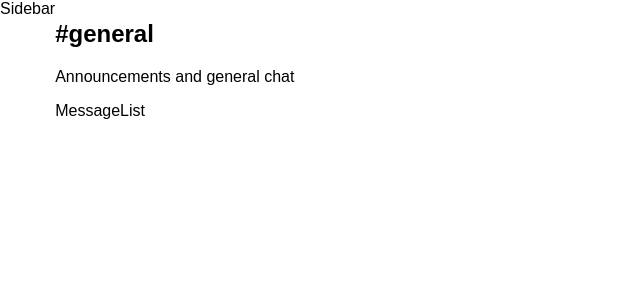
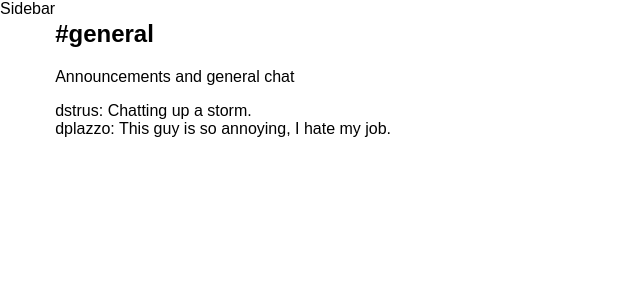
Before and after one commit to jiena76/Chatarang, a React (Create React App) app: page / in a window 1280 px wide. Shown: the top 300 px of the page, without its empty margins (0-640 px from the left). Built offline with nearby package versions, Linux system fonts and the light colour scheme.

Commit message:
add messages to the messageList

```diff
--- a/src/MessageList.js
+++ b/src/MessageList.js
@@ -1,9 +1,23 @@
 import React, { Component } from 'react'
+import { EMSGSIZE } from 'constants';
 
 const MessageList = () => {
+  const messages = [
+    {
+      id: 1,
+      userName: 'dstrus',
+      body: 'Chatting up a storm.'
+    },
+    {
+      id: 2,
+      userName: 'dplazzo',
+      body: 'This guy is so annoying, I hate my job.'
+    }
+  ]
+
   return(
     <div className="MessageList">
-      MessageList
+      {messages.map(mssg => <div>{mssg.userName}: {mssg.body}</div>)}
     </div>
   )
 }
```
